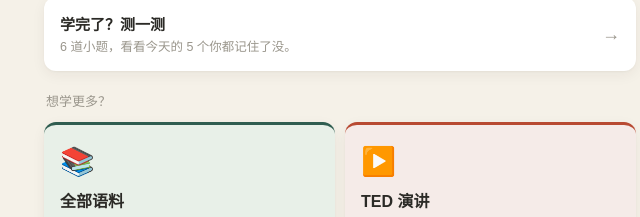
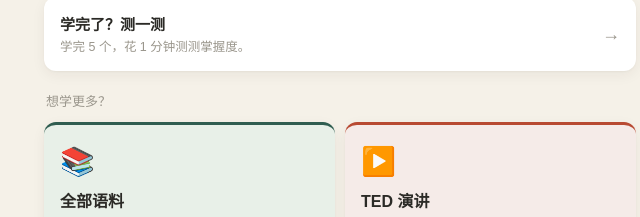
Before and after one commit to JasperY-creator/idiom-library, a plain HTML site: page index.html in a window 1280 px wide. Shown: the part 872-1089 px from the top of the page, 300-940 px from the left. Drawn offline with Linux system fonts and the light colour scheme.

Commit message:
fix: 测试文案改成学完5个花1分钟测测

```diff
--- a/index.html
+++ b/index.html
@@ -420,7 +420,7 @@
       <button class="entry-row" onclick="startQuiz()">
         <div class="entry-main">
           <div class="entry-title">学完了？测一测</div>
-          <div class="entry-desc">6 道小题，看看今天的 5 个你都记住了没。</div>
+          <div class="entry-desc">学完 5 个，花 1 分钟测测掌握度。</div>
         </div>
         <div class="entry-arrow">→</div>
       </button>
```
